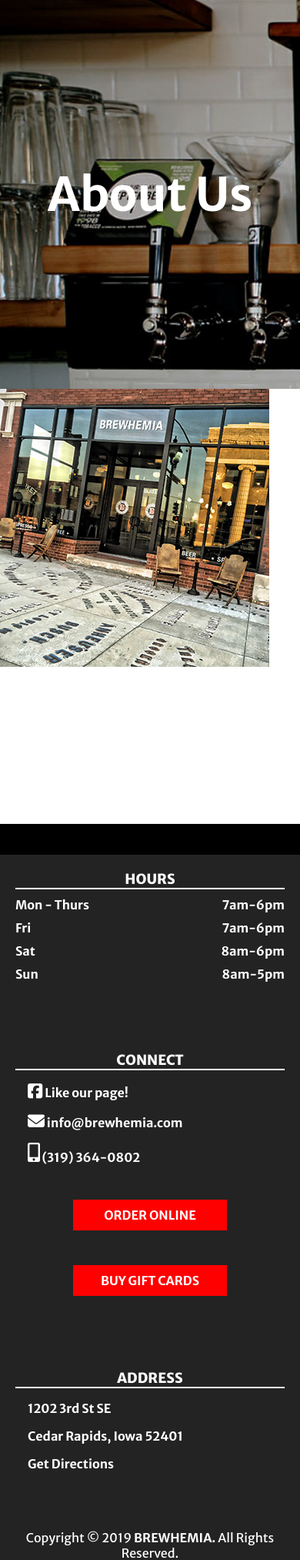
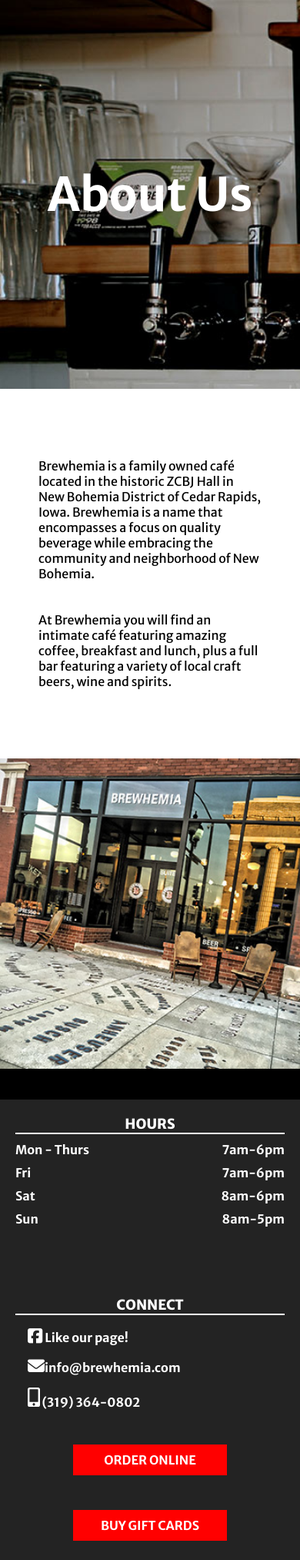
Before and after one commit to welbinator/brewhemia, a PHP site: page /about-us in a window 390 px wide. Shown: the part 101-2127 px from the top of the page at 77% size. Run offline with PHP 8.4, Linux system fonts and the light colour scheme; some libraries are stand-ins or nearby versions.

Commit message:
fixed about page on mobile

```diff
--- a/about-us.php
+++ b/about-us.php
@@ -9,8 +9,8 @@
             <div class="about-inner">
                 <img src="assets/images/brewhemia-exterior2.jpg" alt="">
                 <div class="about-text">
-                    <p>Brewhemia is a family owned café located in the historic ZCBJ Hall in New Bohemia District of Cedar Rapids, Iowa.  Brewhemia is a name that encompasses a focus on quality beverage while embracing the community and neighborhood of New Bohemia.</p>
-                    <p>At Brewhemia you will find an intimate café featuring amazing coffee, breakfast and lunch, plus a full bar featuring a variety of local craft beers, wine and spirits.</p>
+                    <p class="dark">Brewhemia is a family owned café located in the historic ZCBJ Hall in New Bohemia District of Cedar Rapids, Iowa.  Brewhemia is a name that encompasses a focus on quality beverage while embracing the community and neighborhood of New Bohemia.</p>
+                    <p class="dark">At Brewhemia you will find an intimate café featuring amazing coffee, breakfast and lunch, plus a full bar featuring a variety of local craft beers, wine and spirits.</p>
                 </div>
             </div>
         </div>
--- a/assets/css/styles.css
+++ b/assets/css/styles.css
@@ -23,6 +23,11 @@ body {
     font-family: 'Myriad Pro', 'Merriweather Sans', arial, sans-serif!important;
     height: 100%;
 }
+/* .dark {
+    color: black;
+
+} */
+
 
 
 header {
@@ -127,6 +132,20 @@ section.about-hero h2, section.contact-hero h2, section.menu-hero h2 {
     font-size: 60px;
 }
 
+.about-inner {
+    display: flex;
+    flex-direction: column-reverse;
+}
+.about-inner p, .contact-inner p, .contact-inner h3 {
+    margin: 40px;
+    color: black;
+}
+.about-inner img {
+    object-fit: cover;
+}
+.about-text {
+    padding: 50px 10px;
+}
 section.contact-hero {
     background-image:url("../images/brewhemia-interior2.jpg");
 }
@@ -259,6 +278,7 @@ footer a {
     align-items: center;
     justify-content: space-around;
     margin: 50px;
+    flex-direction: row;
 }
 .about-inner p, .contact-inner p, .contact-inner h3 {
     margin: 40px;
--- a/includes/footer.php
+++ b/includes/footer.php
@@ -15,7 +15,7 @@
             <h3>CONNECT</h3>
             <div class="connect-inner">
                 <p><i class="fa fa-facebook-square"></i> <a target="_blank" href="https://www.facebook.com/Brewhemia">Like our page!</a></p>
-                <p><i class="fa fa-envelope"></i> info@brewhemia.com </p>
+                <p><i class="fa fa-envelope"></i><a target="_blank" href="mailto:info@brewhemia.com">info@brewhemia.com</a></p>
                 <p><img src="../assets/images/mobile.svg" style="color: white; height: 25px;"></i> (319) 364-0802</p>
             </div>
             <a class="online" href="https://www.toasttab.com/brewhemia-1202-3rd-st-se-ste-101">ORDER ONLINE</a>
```
